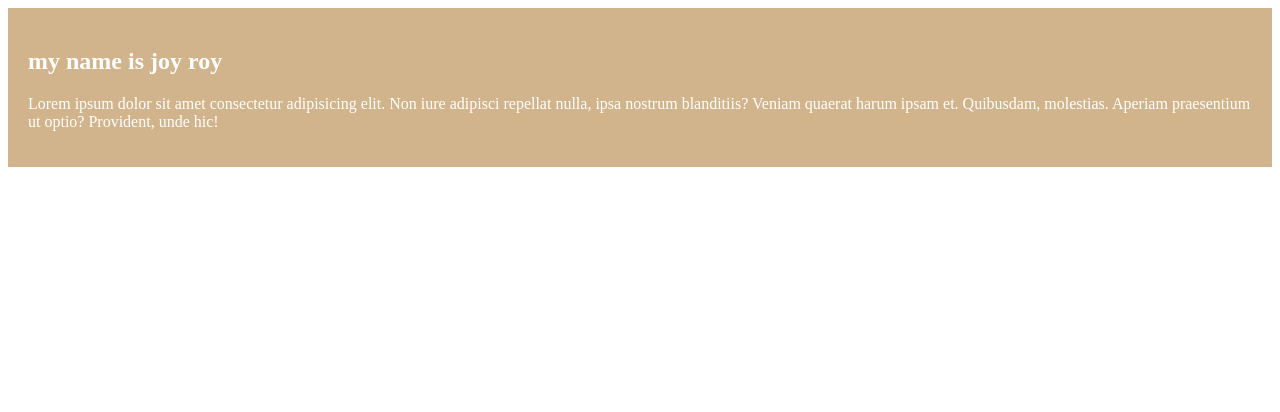
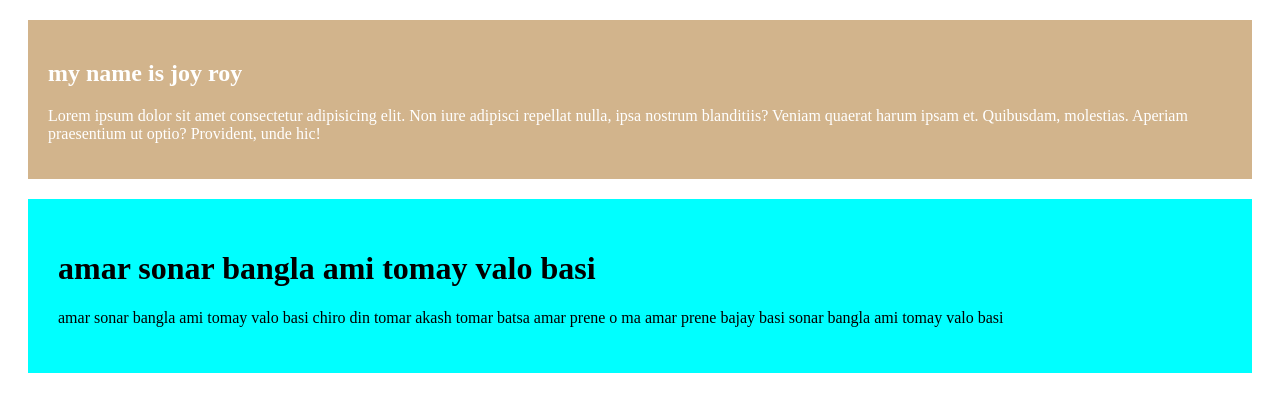
Before and after one commit to official-joyroy/html-projet, a plain HTML site: page index.html in a window 1280 px wide. Drawn offline with Linux system fonts and the light colour scheme.

Commit message:
first commit

```diff
--- a/index.html
+++ b/index.html
@@ -11,5 +11,9 @@
       <h2>my name is joy roy</h2>
       <p>Lorem ipsum dolor sit amet consectetur adipisicing elit. Non iure adipisci repellat nulla, ipsa nostrum blanditiis? Veniam quaerat harum ipsam et. Quibusdam, molestias. Aperiam praesentium ut optio? Provident, unde hic!</p>
     </div>
+    <div class="div2">
+        <h1>amar sonar bangla ami tomay valo basi</h1>
+        <p>amar sonar bangla ami tomay valo basi chiro din tomar akash tomar batsa amar prene o ma amar prene bajay basi sonar bangla ami tomay valo basi</p>
+    </div>
 </body>
 </html>
--- a/style.css
+++ b/style.css
@@ -2,4 +2,10 @@
     background-color: tan;
     padding: 20px;
     color: white;
+    margin: 20px;
 }
+.div2{
+    background-color: aqua;
+    padding: 30px;
+    margin: 20px;
+}
```
